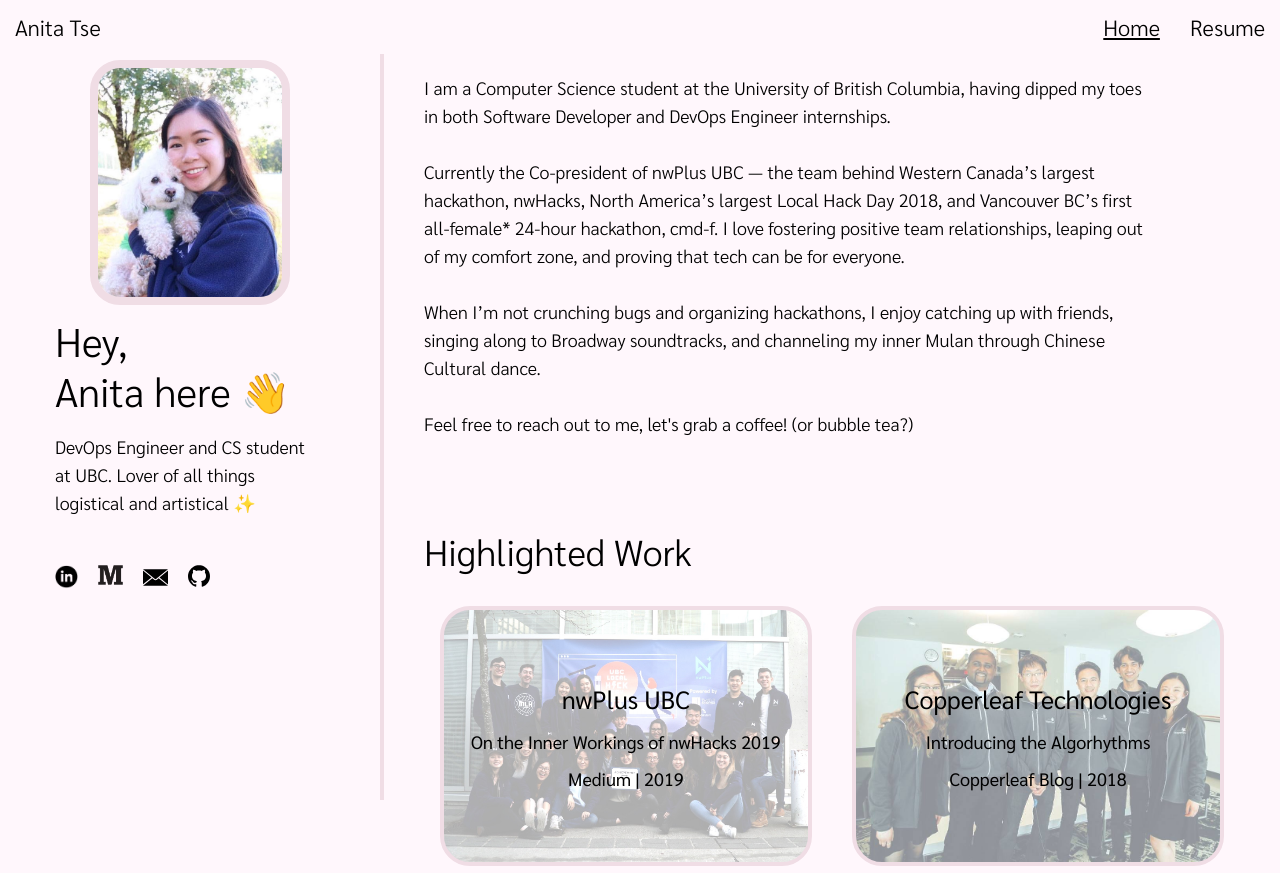
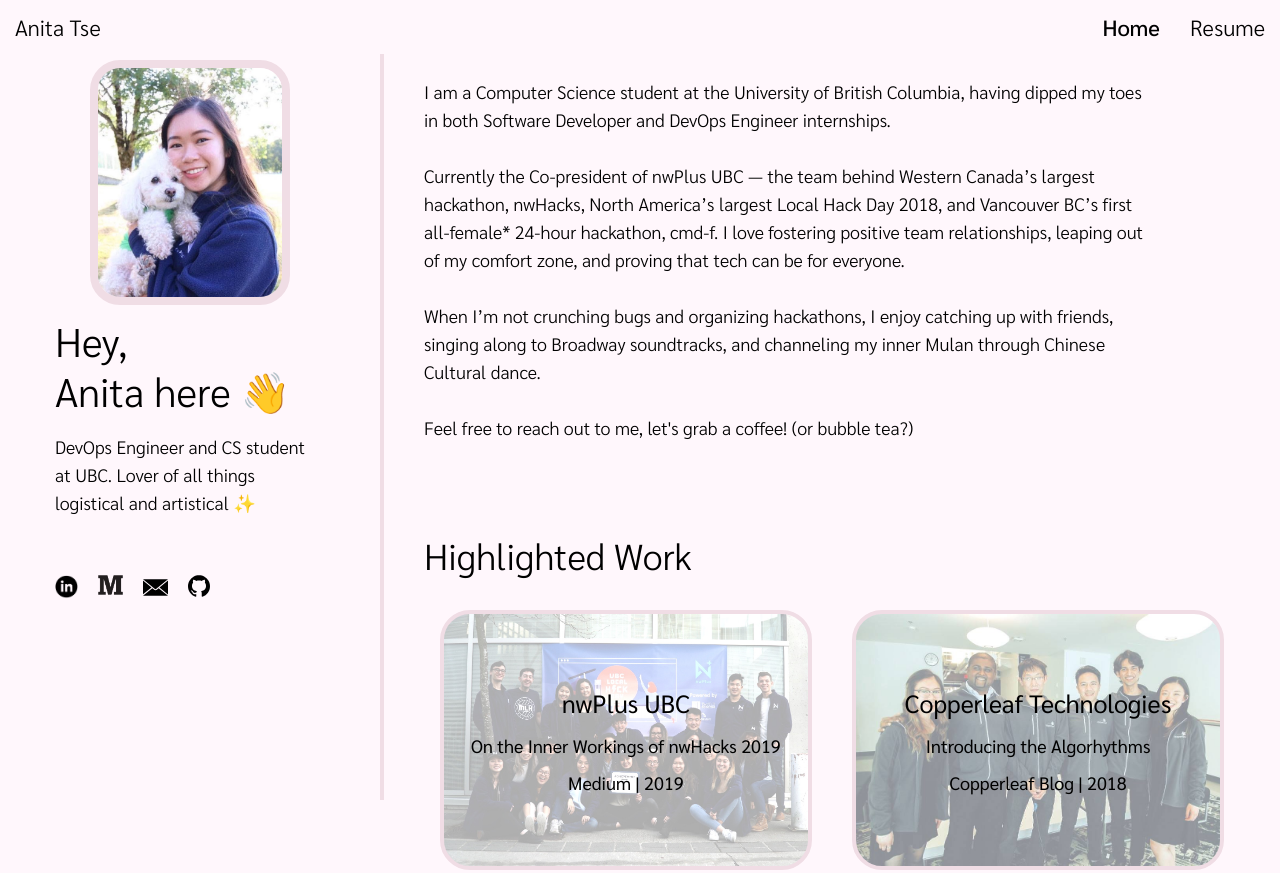
Before and after one commit to anitatse/anitatse.github.io, a plain HTML site: page index.html in a window 1280 px wide. Shown: the top 873 px of the page. Drawn offline with nearby package versions, Linux system fonts and the light colour scheme.

Commit message:
slight changes

```diff
--- a/css/icon.css
+++ b/css/icon.css
@@ -10,8 +10,7 @@
 img.icon {
   display: block;
   float: left;
-  padding-left: 10px;
-  padding-right: 10px;
+  padding: 10px;
 }
 
 img.icon:hover {
--- a/css/navbar.css
+++ b/css/navbar.css
@@ -20,7 +20,8 @@
 }
 
 .nav .active {
-  text-decoration: underline;
+  /* text-decoration: underline; */
+  font-weight: 500;
 }
 
 .nav a {
--- a/css/style.css
+++ b/css/style.css
@@ -64,12 +64,9 @@
 
 #left-panel {
   position: fixed;
-  /* top: 0;
-  left: 0; */
   width: 30%;
   height: 100vh;
   overflow-y: scroll;
-  background-color: #fff7fc;
   border-right: 4px solid #f0dde5;
 }
 
--- a/index.html
+++ b/index.html
@@ -5,7 +5,7 @@
   <meta name="viewport" content= "width=device-width, user-scalable=no">
   <meta name="viewport" content="width=device-width, initial-scale=1" />
   <link rel="stylesheet" href="https://www.w3schools.com/w3css/4/w3.css">
-  <link href="https://fonts.googleapis.com/css?family=Sarabun:300,400&display=swap" rel="stylesheet">
+  <link href="https://fonts.googleapis.com/css?family=Sarabun:300,400,500&display=swap" rel="stylesheet">
   <link rel="stylesheet" href="css/style.css">
   <link rel="stylesheet" href="css/card.css">
   <link rel="stylesheet" href="css/navbar.css">
@@ -27,7 +27,6 @@
       <h1 class="header" id="header1">Hey, <br> Anita here 👋</h1>
       <p class="paragraph" id="left-paragraph">DevOps Engineer and CS student at UBC. Lover of all things logistical and artistical ✨</p>
 
-
       <div class="icon-row">
         <a href="https://www.linkedin.com/in/anita-tse/">
           <img src="images/linkedin.png" width=43px class="icon">
@@ -42,7 +41,7 @@
           <img src="images/github.svg" width=42px class="icon">
         </a>
       </div>
-      <div class="space"></div>
+      <!-- <div class="space"></div> -->
   </div>
 
   <!-- RIGHT PANEL -->
@@ -55,10 +54,11 @@
       <div class="nav"><a class="active" href="index.html">Home</a></div>
     </div>
 
+    <div class="space"></div>
 
     <!-- Description at the top of right panel -->
     <p class="paragraph">
-      <br><br>I am a Computer Science student at the University of British Columbia, having dipped my toes in both Software Developer and DevOps Engineer internships.
+      I am a Computer Science student at the University of British Columbia, having dipped my toes in both Software Developer and DevOps Engineer internships.
     <br><br>
       Currently the Co-president of nwPlus UBC — the team behind Western Canada’s largest hackathon, nwHacks, North America’s largest Local Hack Day 2018, and Vancouver BC’s first all-female* 24-hour hackathon, cmd-f.
       I love fostering positive team relationships, leaping out of my comfort zone, and proving that tech can be for everyone.
```
Also changed, not shown: images/icon.png.
